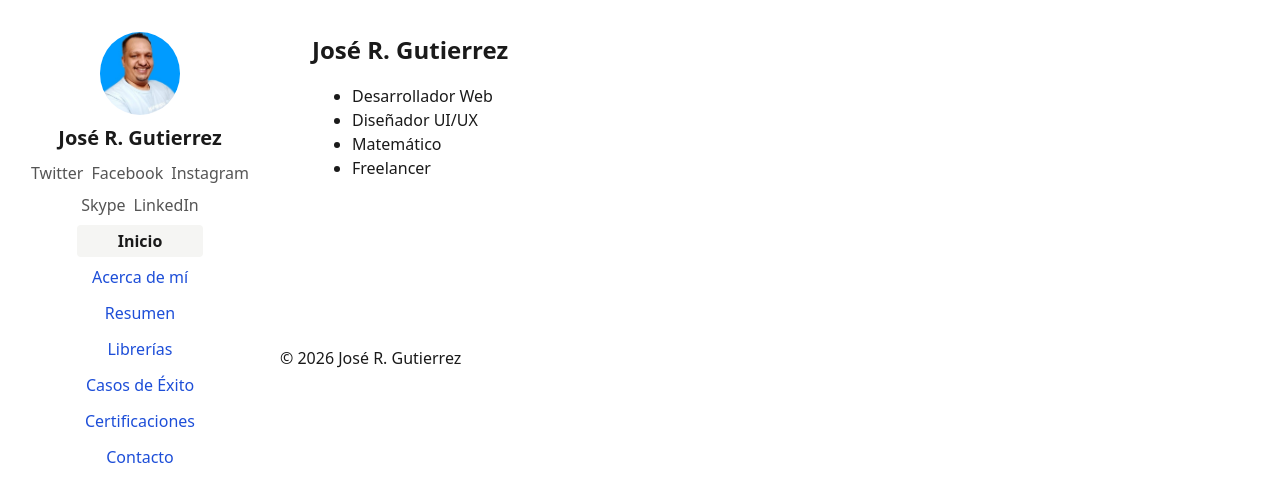
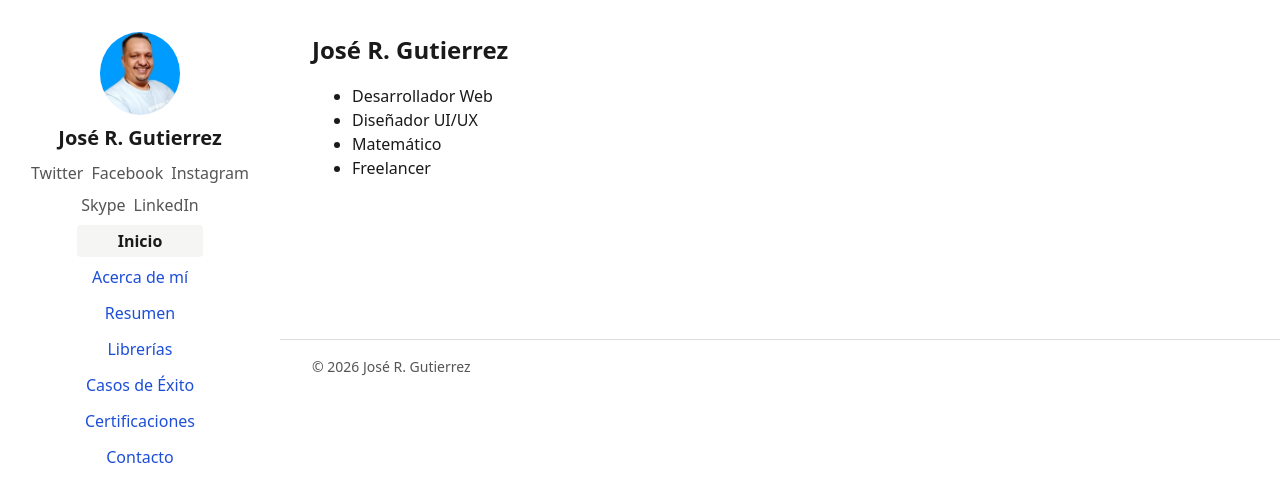
Before and after one commit to josefo727/my-portfolio, a Nuxt app: page / in a window 1280 px wide. Shown: the top 502 px of the page. Built offline with nearby package versions, Linux system fonts and the light colour scheme.

Commit message:
feat: T005 green — AppFooter styling
Padding from the spacing scale, top border, muted small text.

Full suite green (44/44); lint/typecheck clean.

Co-Authored-By: Claude Sonnet 5 <noreply@anthropic.com>
Claude-Session: https://claude.ai/code/session_01TMZd5FdZtJ891hw1T8Sxrw

```diff
--- a/components/layout/AppFooter.vue
+++ b/components/layout/AppFooter.vue
@@ -3,3 +3,16 @@
     <p>&copy; {{ new Date().getFullYear() }} José R. Gutierrez</p>
   </footer>
 </template>
+
+<style scoped>
+footer {
+  padding: var(--space-md) var(--space-lg);
+  border-top: 1px solid var(--color-border);
+}
+
+p {
+  margin: 0;
+  font-size: var(--font-size-sm);
+  color: var(--color-text-muted);
+}
+</style>
```
